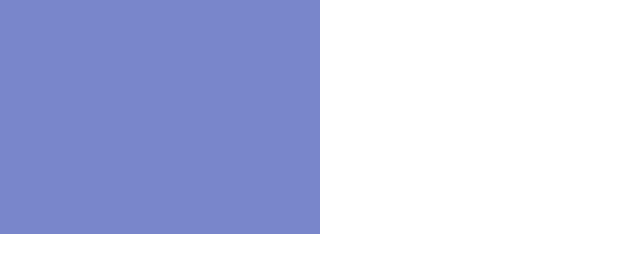
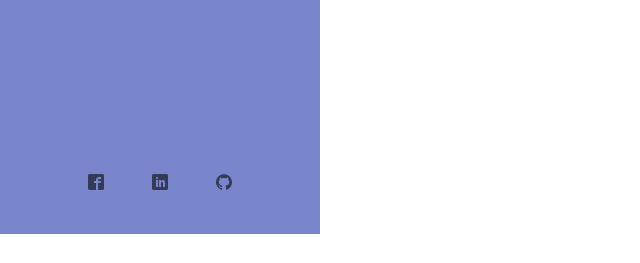
Before and after one commit to nafim/personal-site, a Gatsby site: page / in a window 1280 px wide. Shown: the part 566-829 px from the top of the page, 0-640 px from the left. Built offline with nearby package versions, Linux system fonts and the light colour scheme; Gatsby itself is replaced by a stand-in of ours.

Commit message:
added social media icons to navbar

```diff
--- a/src/components/Layout/Layout.tsx
+++ b/src/components/Layout/Layout.tsx
@@ -7,6 +7,9 @@ import "fontsource-raleway/700.css";
 import "fontsource-raleway/500.css";
 import "fontsource-poppins";
 import "fontsource-poppins/600.css";
+
+//import icons
+import "../../icons/style.css";
 
 import NavBar from "../NavBar/NavBar"
 import "./layout.css"
--- a/src/components/Layout/layout.css
+++ b/src/components/Layout/layout.css
@@ -46,3 +46,15 @@ h5 {
 p {
   font-family: 'Poppins';
 }
+i {
+  font-family: 'icomoon';
+}
+.icon-facebook:before {
+  content: "\ea91";
+}
+.icon-github:before {
+  content: "\eab0";
+}
+.icon-linkedin:before {
+  content: "\eac9";
+}
--- a/src/components/NavBar/NavBar.tsx
+++ b/src/components/NavBar/NavBar.tsx
@@ -74,6 +74,23 @@ const useStyles = makeStyles((theme) => ({
     color: theme.palette.secondary.main,
     textDecoration: 'none',
     margin: theme.spacing(1, 2, 0),
+  },
+  iconContainer: {
+    [theme.breakpoints.down("sm")]: {
+      display: 'none'
+    },
+    flexGrow: 1,
+    display: 'flex'
+  },
+  icon: {
+    alignSelf: 'flex-end',
+    margin: theme.spacing(0, 3, 5),
+    textDecoration: 'none',
+    color: '#00000091',
+    transition: 'all 0.2s ease',
+    '&:hover': {
+      color: theme.palette.secondary.main
+    },
   }
 }));
 
@@ -116,6 +133,32 @@ const NavBar = () => {
           <h2>Resume</h2>
         </Link>
       </nav>
+      <div className={classes.iconContainer}>
+        <a
+          href="https://www.facebook.com/nafim.rahman"
+          target="_blank"
+          rel="noopener noreferrer"
+          className={classes.icon}
+        >
+          <i className='icon-facebook' />
+        </a>
+        <a
+          href="https://www.linkedin.com/in/saadnafimrahman/"
+          target="_blank"
+          rel="noopener noreferrer"
+          className={classes.icon}
+        >
+          <i className='icon-linkedin' />
+        </a>
+        <a
+          href="https://github.com/nafim"
+          target="_blank"
+          rel="noopener noreferrer"
+          className={classes.icon}
+        >
+          <i className='icon-github' />
+        </a>
+      </div>
     </aside>
   );
 }
--- /dev/null
+++ b/src/icons/style.css
@@ -0,0 +1,36 @@
+@font-face {
+  font-family: 'icomoon';
+  src:  url('./fonts/icomoon.eot?vbhilv');
+  src:  url('./fonts/icomoon.eot?vbhilv#iefix') format('embedded-opentype'),
+    url('./fonts/icomoon.ttf?vbhilv') format('truetype'),
+    url('./fonts/icomoon.woff?vbhilv') format('woff'),
+    url('./fonts/icomoon.svg?vbhilv#icomoon') format('svg');
+  font-weight: normal;
+  font-style: normal;
+  font-display: block;
+}
+
+[class^="icon-"], [class*=" icon-"] {
+  /* use !important to prevent issues with browser extensions that change fonts */
+  font-family: 'icomoon' !important;
+  speak: never;
+  font-style: normal;
+  font-weight: normal;
+  font-variant: normal;
+  text-transform: none;
+  line-height: 1;
+
+  /* Better Font Rendering =========== */
+  -webkit-font-smoothing: antialiased;
+  -moz-osx-font-smoothing: grayscale;
+}
+
+.icon-facebook2:before {
+  content: "\ea91";
+}
+.icon-github:before {
+  content: "\eab0";
+}
+.icon-linkedin:before {
+  content: "\eac9";
+}
```
Also changed, not shown: src/icons/fonts/icomoon.ttf (added), src/icons/fonts/icomoon.woff (added), 2 other files.
